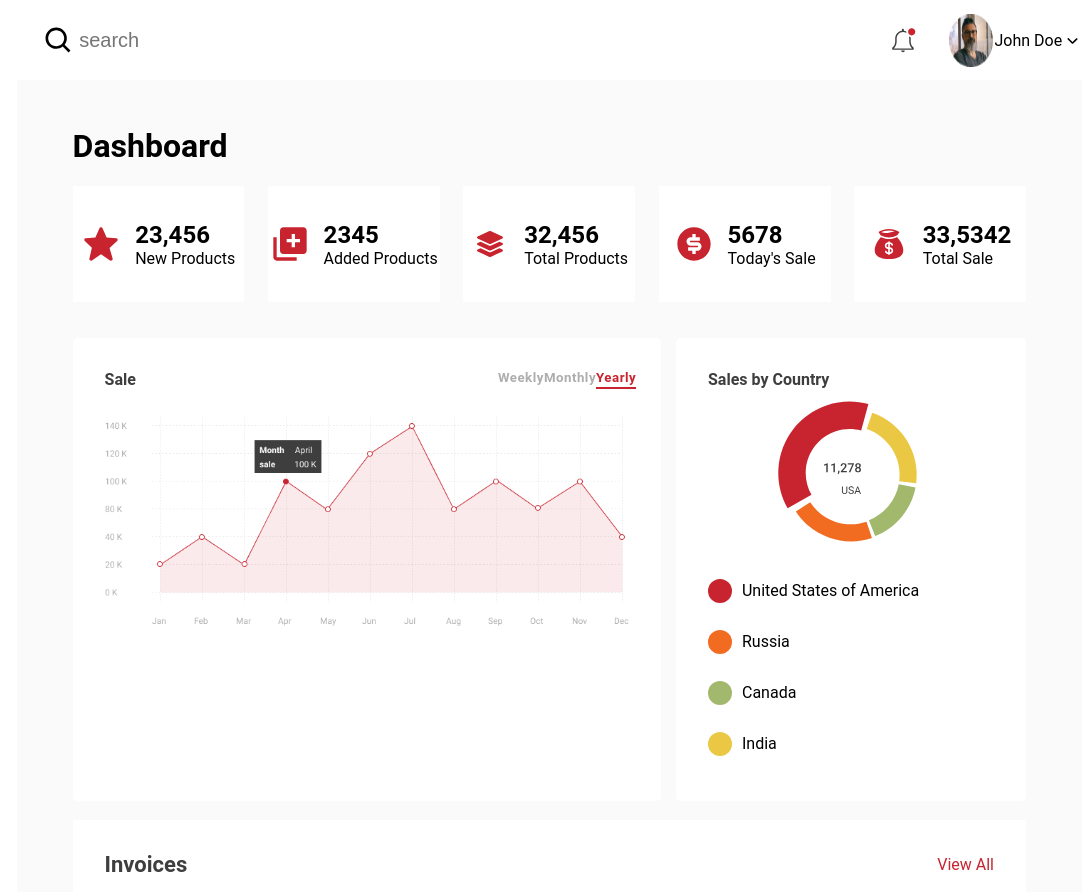
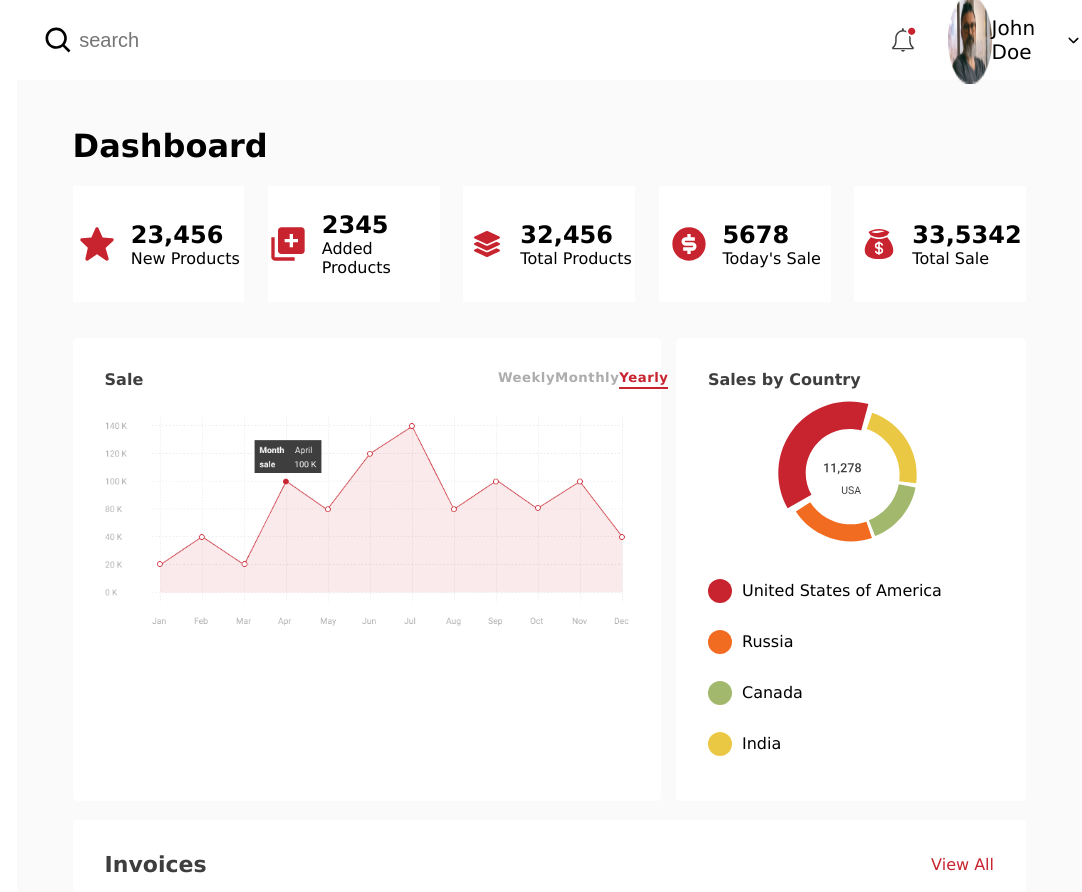
Before and after one commit to vaidikkalariya/HTML-Assignment, a plain HTML site: page dashboard.html in a window 1280 px wide. Shown: the top 892 px of the page, 198-1280 px from the left. Drawn offline with Linux system fonts and the light colour scheme.

Commit message:
uploading New styledash

```diff
--- a/CSS/style_dash.css
+++ b/CSS/style_dash.css
@@ -48,7 +48,7 @@ input{
     width: 70%;
     justify-content: space-around;
     font-size: 20px;
-    font: normal normal normal 16px/21px Roboto;
+    font-family: Verdana, Geneva, Tahoma, sans-serif;
 }
 
 #sidebar{
@@ -98,7 +98,7 @@ input{
     /* display: block; */
     /* width: 146px;
     height: 39px;     */
-    font-family: Roboto;
+    font-family: Verdana, Geneva, Tahoma, sans-serif;
     /* margin-left: 3.5rem; */
 }
 
@@ -131,7 +131,7 @@ input{
     flex-direction: column;
     /* margin-left: 19.33px; */
     margin-left: 8%;
-    font-family: Roboto;
+    font-family: Verdana, Geneva, Tahoma, sans-serif;
 }
 
 #graph{
@@ -172,7 +172,7 @@ input{
 
 .graph-title p{
     margin: 0%;
-    font-family: Roboto;
+    font-family: Verdana, Geneva, Tahoma, sans-serif;
     color: #3E3E3E;
     font-weight: 600;
 }
@@ -184,7 +184,7 @@ input{
     /* align-items: right; */
     /* margin-left: 70%; */
     color: #ADADAD;
-    font-family: Roboto;
+    font-family: Verdana, Geneva, Tahoma, sans-serif;
     /* font-weight: 100; */
     letter-spacing: 0.5px;
 }
@@ -214,7 +214,7 @@ h5{
     display: flex;
     align-items: center;
     /* justify-content: space-between; */
-    font-family: Roboto;
+    font-family: Verdana, Geneva, Tahoma, sans-serif;
 }
 
 .contry-name p{
@@ -231,14 +231,14 @@ h5{
     background-color: #FFFFFF;
     margin-top: 2%;
     padding: 2rem;
-    font-family: Roboto;
+    font-family: Verdana, Geneva, Tahoma, sans-serif;
 }
 
 .invoice{
     display: flex;
     justify-content: space-between;
     align-items: center;
-    font-family: Roboto;
+    font-family: Verdana, Geneva, Tahoma, sans-serif;
 }
 
 .invoice-title{
```
